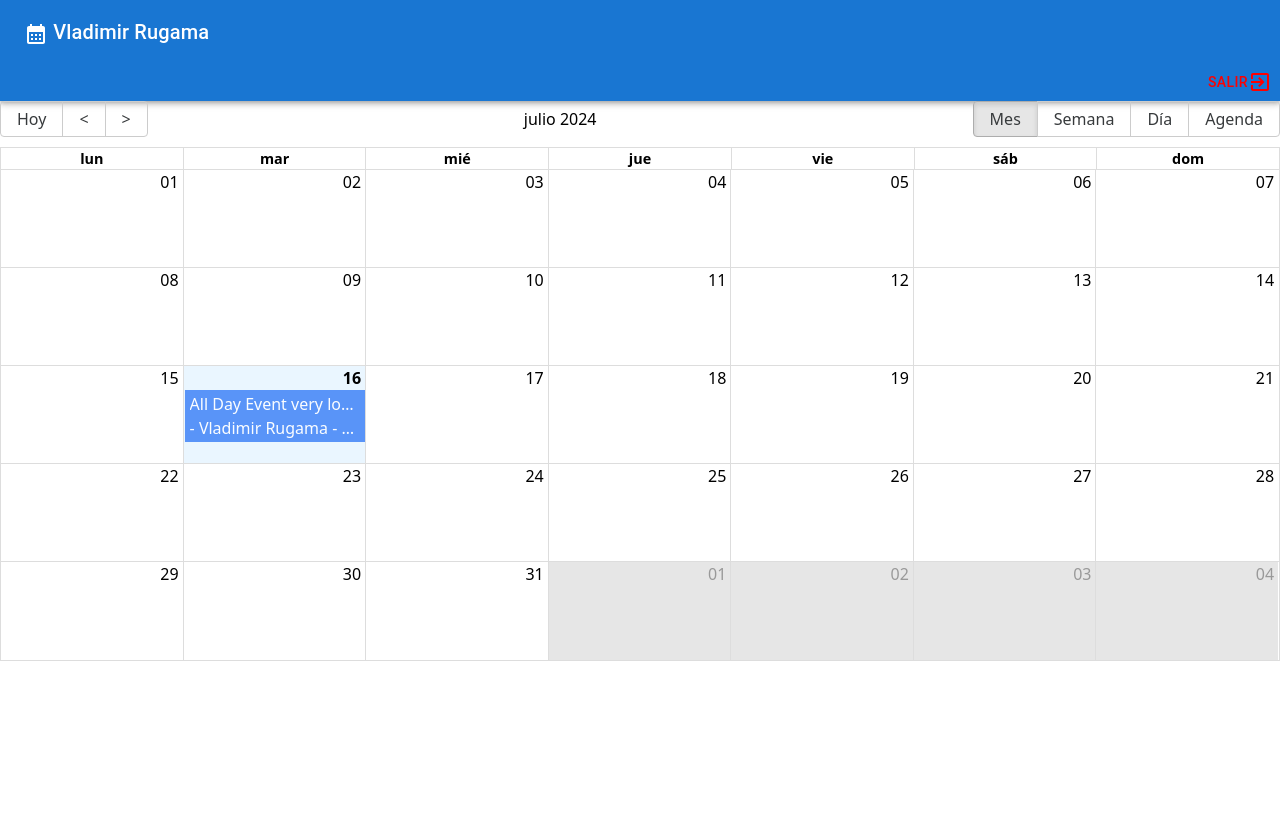
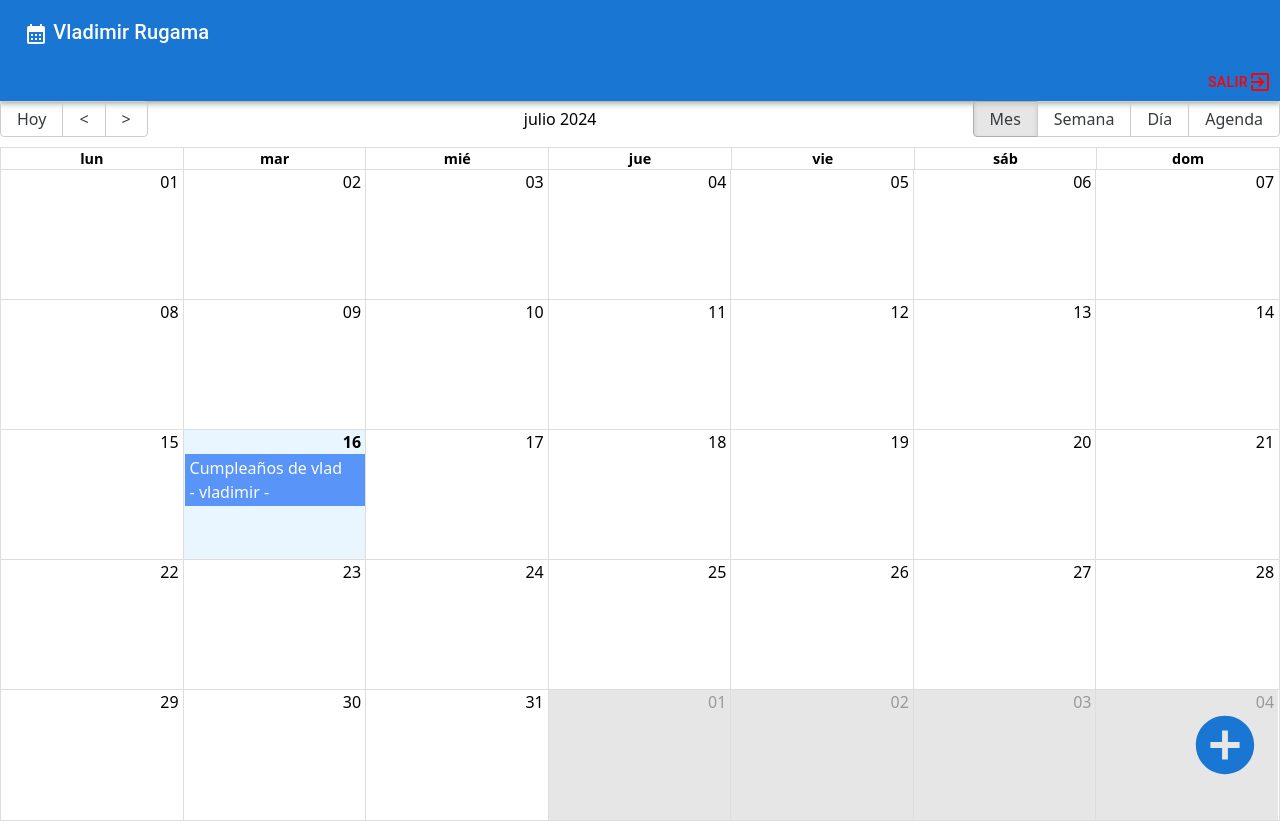
Before and after one commit to HiVladius/React_calendar, a React app: page /auth in a window 1280 px wide. Before the commit the page ends 800 px from the top, so only its background shows below. Built offline with nearby package versions, Linux system fonts and the light colour scheme; the HTML template or start-up script is replaced by a standard one.

Commit message:
Se generea nuevos estados, para la activacion de un click o dos clicks del modal

```diff
--- a/package.json
+++ b/package.json
@@ -26,6 +26,7 @@
     "react-big-calendar": "^1.13.0",
     "react-datepicker": "^7.3.0",
     "react-dom": "^18.3.1",
+    "react-modal": "^3.16.1",
     "react-redux": "^9.1.2",
     "react-router": "^6.24.1",
     "react-router-dom": "^6.24.1",
--- a/src/calendar/components/CalendarModal.jsx
+++ b/src/calendar/components/CalendarModal.jsx
@@ -1,4 +1,4 @@
-import { useMemo, useState } from "react";
+import { useEffect, useMemo, useState } from "react";
 
 import {
   Box,
@@ -19,20 +19,18 @@ import es from "date-fns/locale/es";
 
 import Swal from "sweetalert2";
 import "sweetalert2/dist/sweetalert2.min.css";
-import { useUIStore } from "../../hooks";
-
-
+import { useCalendarStore, useUIStore } from "../../hooks";
 
 registerLocale("es", es);
 
 export const CalendarModal = () => {
-
   const { isDateModalOpen, closeDateModal } = useUIStore();
+  const { activeEvent } = useCalendarStore();
 
   const [formSubmitted, setFormSubmitted] = useState(false);
   const [formValues, setFormValues] = useState({
-    title: "Vladimir",
-    notes: "Una nota mas",
+    title: "",
+    notes: "",
     start: new Date(),
     end: addHours(new Date(), 2),
   });
@@ -41,6 +39,13 @@ export const CalendarModal = () => {
     if (!formSubmitted) return "";
     return formValues.title.length > 0 ? "" : "is-invalid";
   }, [formValues.title, formSubmitted]);
+
+  useEffect(() => {
+    if ( activeEvent !== null ) {
+        setFormValues({ ...activeEvent });
+    }
+
+  }, [ activeEvent ])
 
   const onInputChange = ({ target }) => {
     setFormValues({
@@ -57,15 +62,7 @@ export const CalendarModal = () => {
   };
 
   const onCloseModal = () => {
-
     closeDateModal();
-    // setFormValues({
-    //   title: "",
-    //   notes: "",
-    //   start: new Date(),
-    //   end: addHours(new Date(), 2),
-    // });
-    // setFormSubmitted(false);
 
   };
 
@@ -76,7 +73,11 @@ export const CalendarModal = () => {
     const diference = differenceInSeconds(formValues.end, formValues.start);
 
     if (isNaN(diference) || diference <= 0) {
-      Swal.fire("Error", "La fecha fin debe ser mayor a la fecha de inicio", "error");
+      Swal.fire(
+        "Error",
+        "La fecha fin debe ser mayor a la fecha de inicio",
+        "error"
+      );
       return;
     }
     if (formValues.title.length <= 0) return;
@@ -89,7 +90,6 @@ export const CalendarModal = () => {
       <Modal
         open={isDateModalOpen}
         onClose={onCloseModal}
-
         aria-labelledby="modal-modal-title"
         aria-describedby="modal-modal-description"
       >
@@ -106,18 +106,14 @@ export const CalendarModal = () => {
                 Fecha y hora inicio
               </Typography>
               <DatePicker
-                minDate={formValues.start}
-                selected={formValues.start}
-                className="form-control"
-                onChange={(e) => onDateChanged(e, "start")}
-                showTimeSelect
-                timeFormat="HH:mm"
-                timeIntervals={5}
-                timeCaption="Hora"
-                dateFormat="d MMMM yyyy h:mm aa"
-                todayButton="Hoy"
-                locale={"es"}
-              />
+                    selected={ formValues.start }
+                    onChange={ (event) => onDateChanged(event, 'start') }
+                    className="form-control"
+                    dateFormat="Pp"
+                    showTimeSelect
+                    locale="es"
+                    timeCaption="Hora"
+                />
             </div>
 
             <div className="form-group mb-2">
@@ -127,16 +123,14 @@ export const CalendarModal = () => {
                 Fecha y hora Fin
               </Typography>
               <DatePicker
+                minDate={formValues.start}
                 selected={formValues.end}
+                onChange={(event) => onDateChanged(event, "end")}
                 className="form-control"
-                onChange={(e) => onDateChanged(e, "end")}
+                dateFormat="Pp"
                 showTimeSelect
-                timeFormat="HH:mm"
-                timeIntervals={5}
+                locale="es"
                 timeCaption="Hora"
-                dateFormat="d MMMM yyyy h:mm aa"
-                todayButton="Hoy"
-                locale={"es"}
               />
             </div>
 
@@ -168,12 +162,11 @@ export const CalendarModal = () => {
                 value={formValues.notes}
                 onChange={onInputChange}
               />
-              <Typography variant="h8">Información adicional</Typography>
             </div>
 
             <button type="submit" className="btn btn-outline-primary btn-block">
               <SaveIcon
-                sx={{ fontSize: 30 }}
+                sx={{ fontSize: 20, marginRight: "5px" }}
                 color="primary"
                 className="text-2xl"
               />
--- /dev/null
+++ b/src/calendar/components/FabAddNew.jsx
@@ -0,0 +1,45 @@
+import React from "react";
+
+import { Button } from "@mui/base/Button";
+
+import { AddCircle } from "@mui/icons-material";
+import { useCalendarStore, useUIStore } from "../../hooks";
+import { addHours } from "date-fns";
+
+export const FabAddNew = () => {
+  const { openDateModal } = useUIStore();
+
+  const { setActiveEvent } = useCalendarStore();
+
+  const handleClickNew = () => {
+    setActiveEvent({
+      title: "",
+      notes: "",
+      start: new Date(),
+      end: addHours(new Date(), 2),
+      bgColor: "#81DAF5",
+      user: {
+        _id: "123",
+        name: "vladimir",
+      },
+    });
+    openDateModal();
+  };
+
+  return (
+    <Button
+      variant="contained"
+      style={{
+        position: "fixed",
+        bottom: 20,
+        right: 20,
+      }}
+    >
+      <AddCircle
+        sx={{ fontSize: 70 }}
+        color="primary"
+        onClick={handleClickNew}
+      />
+    </Button>
+  );
+};
--- a/src/calendar/index.js
+++ b/src/calendar/index.js
@@ -2,3 +2,5 @@ export * from "./pages/CalendarPages";
 export * from "./components/CalendarEvent";
 export * from "./components/Navbar";
 export * from "./components/CalendarModal";
+
+export * from '../calendar/components/FabAddNew';
--- a/src/calendar/pages/CalendarPages.jsx
+++ b/src/calendar/pages/CalendarPages.jsx
@@ -1,19 +1,16 @@
 import { Calendar } from "react-big-calendar";
 import "react-big-calendar/lib/css/react-big-calendar.css";
 
-import { addHours } from "date-fns";
-import { Navbar, CalendarEvent, CalendarModal } from "../";
+import { Navbar, CalendarEvent, CalendarModal, FabAddNew } from "../";
 
 import { localizer, getMessagesES } from "../../helpers";
 import { useState } from "react";
 import { useUIStore, useCalendarStore } from "../../hooks";
 
 
-
-
 export const CalendarPages = () => {
   const { openDateModal } = useUIStore();
-  const { events, activeEvent } = useCalendarStore();
+  const { events, setActiveEvent } = useCalendarStore();
 
   const [lastView, setLastView] = useState(
     localStorage.getItem("lastView") || "month"
@@ -31,25 +28,25 @@ export const CalendarPages = () => {
     };
   };
 
-  const doubleClick = (e) => {
+  const doubleClick = (event) => {
     // console.log({doubleClick: e});
     openDateModal();
   };
 
-  const onSelect = (e) => {
+  const onSelect = (event) => {
     // console.log({ click: e });
 
-
+    setActiveEvent(event);
   };
 
-  const onViewChanged = (e) => {
-    localStorage.setItem("lastView", e);
+  const onViewChanged = (event) => {
+    localStorage.setItem("lastView", event);
+    setLastView(event);
   };
 
   return (
     <>
       <Navbar />
-
       <Calendar
         culture="es"
         localizer={localizer}
@@ -57,7 +54,7 @@ export const CalendarPages = () => {
         defaultView={lastView}
         startAccessor="start"
         endAccessor="end"
-        style={{ height: "calc(80vh - 80px" }}
+        style={{ height: "calc( 100vh - 80px )" }}
         messages={getMessagesES()}
         eventPropGetter={eventStyleGetter}
         components={{
@@ -66,12 +63,11 @@ export const CalendarPages = () => {
         onDoubleClickEvent={doubleClick}
         onSelectEvent={onSelect}
         onView={onViewChanged}
-
       />
 
-      <CalendarModal
+      <CalendarModal />
 
-      />
+      <FabAddNew />
     </>
   );
 };
--- a/src/hooks/useCalendarStore.js
+++ b/src/hooks/useCalendarStore.js
@@ -1,8 +1,14 @@
-import { useSelector } from "react-redux";
-
+import { useDispatch, useSelector } from "react-redux";
+import { onSetActiveEvent } from "../store";
 
 export const useCalendarStore = () => {
+  const dispatch = useDispatch();
+
   const { events, activeEvent } = useSelector((state) => state.calendar);
+
+  const setActiveEvent = (calendarEvent) => {
+    dispatch(onSetActiveEvent(calendarEvent));
+  };
 
   return {
     //* Properties
@@ -10,5 +16,6 @@ export const useCalendarStore = () => {
     activeEvent,
 
     //* Methods
+    setActiveEvent,
   };
 };
--- a/src/hooks/useUIStore.js
+++ b/src/hooks/useUIStore.js
@@ -7,8 +7,8 @@ export const useUIStore = () => {
   const { isDateModalOpen } = useSelector((state) => state.ui);
 
   const openDateModal = () => {
-    dispatch(onOpenDateModal());
-  };
+    dispatch( onOpenDateModal() )
+}
 
   const closeDateModal = () => {
     dispatch(onCloseDateModal());
@@ -16,21 +16,22 @@ export const useUIStore = () => {
 
   //TODO: Generar una condicional, que si han pasado mas de 10 segundos, se cierre el modal
 
-  const autoCloseDateModal = () => {
-    const timer = setTimeout(() => {
-      closeDateModal();
-    }, 10000);
-    return () => clearTimeout(timer);
-  }
+  // const autoCloseDateModal = () => {
+  //   const timer = setTimeout(() => {
+  //     closeDateModal();
+  //   }, 10000);
+  //   return () => clearTimeout(timer);
+  // }
 
 
 
   return {
-    //Propiedades
+    //*Propiedades
     isDateModalOpen,
-    //Métodos
+
+    //*Métodos
     openDateModal,
     closeDateModal,
-    autoCloseDateModal,
+    // autoCloseDateModal,
   };
 };
--- a/src/store/calendar/calendarSlice.js
+++ b/src/store/calendar/calendarSlice.js
@@ -1,33 +1,31 @@
-import { createSlice } from '@reduxjs/toolkit';
-import { addHours } from 'date-fns';
+import { createSlice } from "@reduxjs/toolkit";
+import { addHours } from "date-fns";
 
-
-const temEvent = {
-      title: "All Day Event very long title",
-      notes: "This is a test note",
+const tempEvent =   {
+  _id: new Date(),
+  title: 'Cumpleaños de vlad',
+  notes: 'Hay que comprar el pastel',
   start: new Date(),
-      end: addHours(new Date(), 2),
-      bgColor: "#fafafa",
+  end: addHours( new Date(), 2 ),
+  bgColor: '#fafafa',
   user: {
-        _id: "123",
-        name: "Vladimir Rugama",
-        email: "correo@correo.com",
-      },
+    _id: '123',
+    name: 'vladimir'
+  }
 };
 
-
 export const calendarSlice = createSlice({
-    name: 'calendar',
+  name: "calendar",
   initialState: {
-        events: [temEvent],
+    events: [tempEvent],
     activeEvent: null,
   },
   reducers: {
-        increment: (state, /* action */ ) => {
-            state.counter += 1;
+   onSetActiveEvent: (state, {payload}) => {
+      state.activeEvent = payload;
     },
-    }
+  },
 });
 
 // Action creators are generated for each case reducer function
-export const { increment } =  calendarSlice.actions;
+export const { onSetActiveEvent } = calendarSlice.actions;
--- a/src/styles/modalStyles.js
+++ b/src/styles/modalStyles.js
@@ -11,6 +11,6 @@ export const modalStyles = {
 };
 
 export const textarea = {
-    zone: "w-80 text-sm font-normal font-sans leading-normal p-3 rounded-xl rounded-br-none shadow-lg shadow-slate-100 dark:shadow-slate-900 focus:shadow-outline-purple dark:focus:shadow-outline-purple focus:shadow-lg border border-solid border-slate-300 hover:border-purple-500 dark:hover:border-purple-500 focus:border-purple-500 dark:focus:border-purple-500 dark:border-slate-600 bg-white dark:bg-slate-900 text-slate-900 dark:text-slate-300 focus-visible:outline-0 box-border",
-    boldTitle: "flex-grow mb-13 font-bold",
+zone: "'w-80 text-sm font-sans font-normal leading-5 px-3 py-2 rounded-lg shadow-md shadow-slate-100 dark:shadow-slate-900 focus:shadow-outline-purple dark:focus:shadow-outline-purple focus:shadow-lg border border-solid border-slate-300 hover:border-purple-500 dark:hover:border-purple-500 focus:border-purple-500 dark:focus:border-purple-500 dark:border-slate-600 bg-white dark:bg-slate-900 text-slate-900 dark:text-slate-300 focus-visible:outline-0 box-border",
+
 };
```
Also changed, not shown: 1 other file (tests, documents, lock files or other folders). Lines whose indentation alone changed are shown as unchanged.
